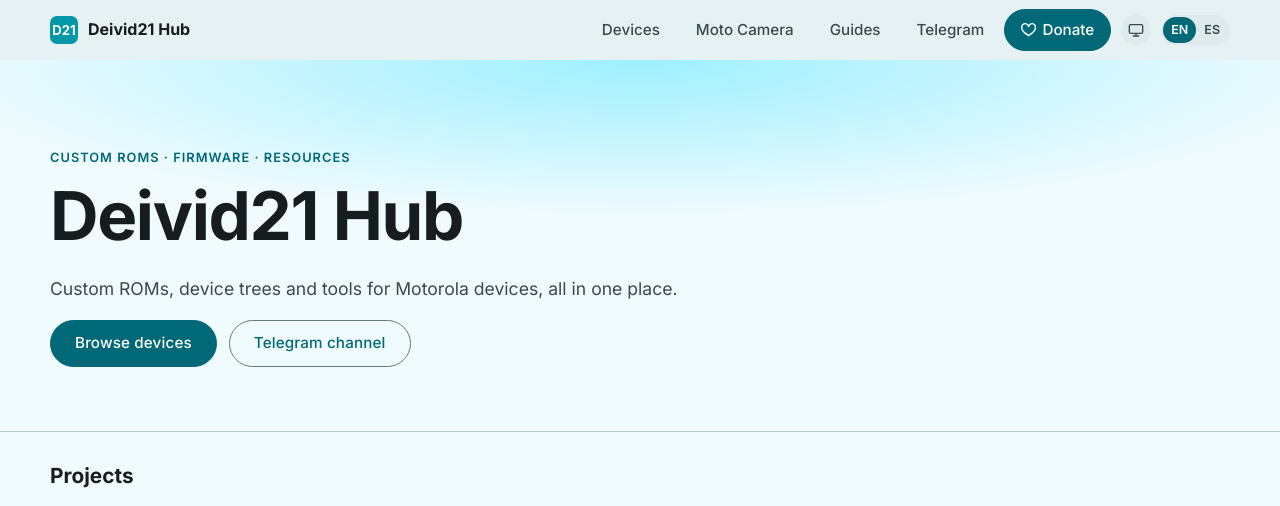
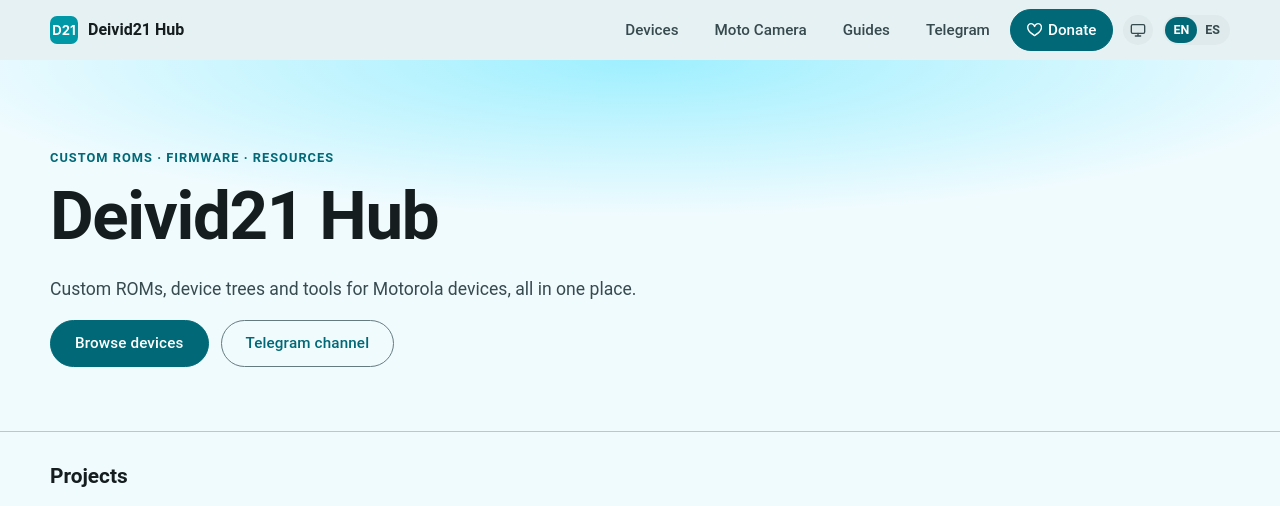
Before and after one commit to Deivid21/deivid21.github.io, a Jekyll site: the page built from index.html, in a window 1280 px wide and 1400 px high. Shown: the top 506 px of the window. Built offline with Jekyll 4.4.1, drawn with Linux system fonts in a browser that asks for light colours; some web fonts are replaced; grey boxes are pictures that could not be loaded.

Commit message:
style: use Google Sans Flex font
Co-Authored-By: Claude Opus 5.5 <noreply@anthropic.com>

```diff
--- a/_includes/head.html
+++ b/_includes/head.html
@@ -16,5 +16,5 @@
 <link rel="icon" href="{{ '/assets/img/favicon.svg' | relative_url }}" type="image/svg+xml">
 <link rel="preconnect" href="https://fonts.googleapis.com">
 <link rel="preconnect" href="https://fonts.gstatic.com" crossorigin>
-<link href="https://fonts.googleapis.com/css2?family=Inter:wght@400;500;600;700&family=JetBrains+Mono:wght@400;500&display=swap" rel="stylesheet">
+<link href="https://fonts.googleapis.com/css2?family=Google+Sans+Flex:wght@400;500;600;700&family=JetBrains+Mono:wght@400;500&display=swap" rel="stylesheet">
 <link rel="stylesheet" href="{{ '/assets/css/style.css' | relative_url }}?v={{ site.time | date: '%s' }}">
--- a/assets/css/style.css
+++ b/assets/css/style.css
@@ -59,7 +59,7 @@ html[lang="en"] [data-lang="es"], html[lang="es"] [data-lang="en"] { display: no
 html { scroll-behavior: smooth; }
 body {
   margin: 0;
-  font-family: Inter, system-ui, -apple-system, Segoe UI, sans-serif;
+  font-family: "Google Sans Flex", "Google Sans", Roboto, system-ui, -apple-system, Segoe UI, sans-serif;
   background: var(--bg);
   color: var(--text);
   line-height: 1.6;
```
